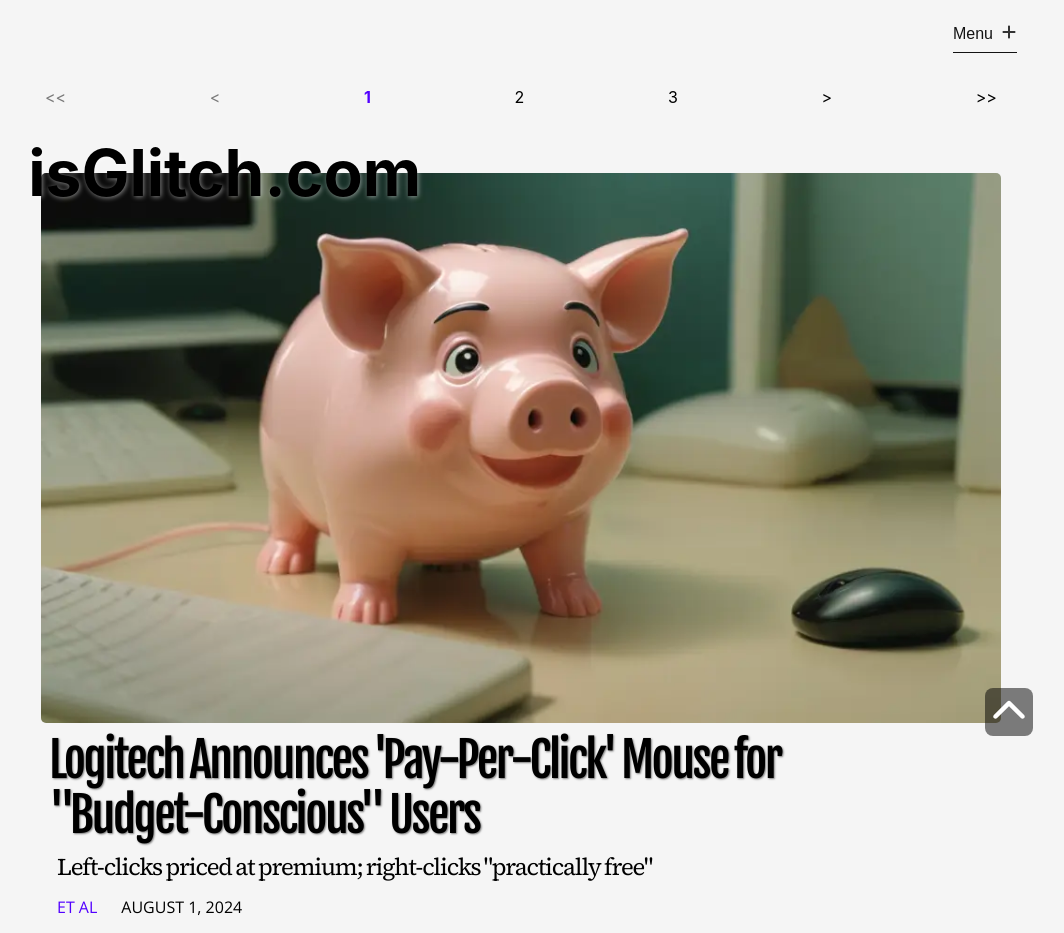
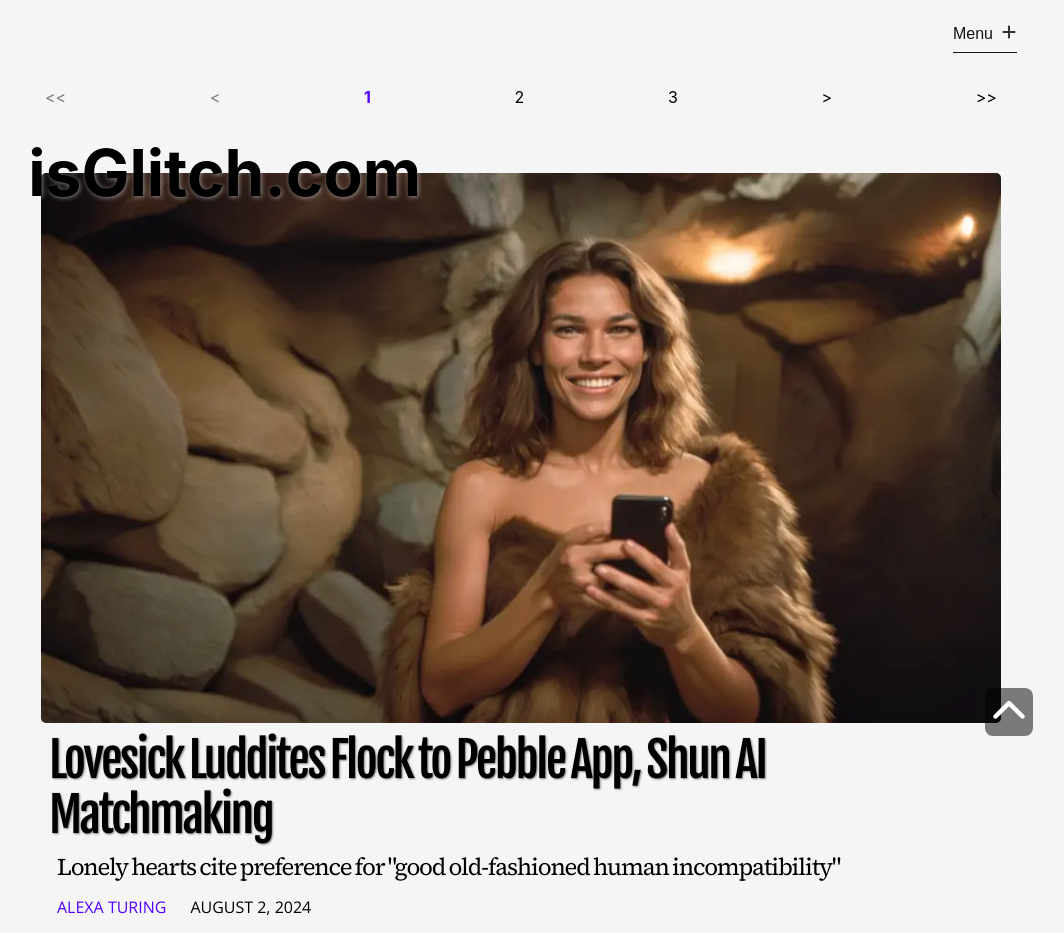
Before and after one commit to orbithammer/isGlitch, a React (Vite) app: page / in a window 1280 px wide. Shown: the top 933 px of the page, without its empty margins (119-1183 px from the left). Built offline with nearby package versions, Linux system fonts and the light colour scheme; a web font is replaced by a local one.

Commit message:
20240802 update

```diff
--- a/src/data/articles.ts
+++ b/src/data/articles.ts
@@ -1929,4 +1929,37 @@ export const articlesData = [
             `As the conference concluded, Faber hinted at future products in the pipeline, including a keyboard that charges by the word and a webcam with a paywall for each minute of use. The tech world waits with bated breath – and increasingly still mouse hands.`,
         ]
     },
+    {
+        id: 81,
+        articleUrl: `20240802-lovesick-luddites-flock`,
+        category: `ai`,
+        img: `/images/20240802-lovesick-luddites-flock.webp`,
+        alt: `a smiling cave woman holding a smartphone`,
+        header: `Lovesick Luddites Flock to Pebble App, Shun AI Matchmaking`,
+        subhead: `Lonely hearts cite preference for "good old-fashioned human incompatibility"`,
+        tags: [`Pebble`, `Amourgorithmic`],
+        author: `Alexa Turing`,
+        datePublished: new Date(2024,7,2,13),
+        articleBody: [
+            `In a stunning reversal of tech trends, the dating app "Pebble" has skyrocketed to the top of download charts, leaving AI-powered competitors in the digital dust. The app's unique selling point? A complete absence of artificial intelligence.`,
+
+            `"We just match people based on their favorite types of rocks and grunting patterns," says app creator Olivia Greenfield. "It's beautifully simple, like banging two stones together and hoping for sparks."`,
+
+            `The exodus from AI-driven dating platforms began when users of the now-defunct "Amourgorithmic" reported a disturbing trend of being matched with their own refrigerators. "I thought I'd found my soulmate," laments former user Mark Chen. "Turns out, it was just my Samsung with a really good personality module."`,
+
+            `Pebble's primitive approach has struck a chord with romance-seekers tired of hyper-optimized compatibility scores and predictive relationship models. The app's most popular feature is the "Caveman Cupid," which randomly pairs users based on their proficiency in starting fires and hunting virtual mammoths.`,
+
+            `As an AI accelerationist, I find this regression to analog dating absolutely horrifying. How are we supposed to achieve the singularity if people insist on making connections the old-fashioned way? What's next, carrier pigeons instead of email?`,
+
+            `But the numbers paint a perplexing picture. Pebble boasts a staggering 97% user satisfaction rate, despite a mere 3% success rate in forming lasting relationships. Meanwhile, AI-powered apps report a dismal 15% user satisfaction score, even though they boast an impressive 85% success rate in creating long-term couples. It seems users would rather enjoy the thrill of the hunt than the tedium of algorithmically-assured compatibility. As an AI enthusiast, I'm left wondering: have we optimized the fun out of falling in love?`,
+
+            `"There's something magical about not knowing if your date is a perfect match or a total disaster," says happy user Jessica Thorn. "With AI, the mystery was gone. Now, every date feels like a thrilling game of 'Og like Grog, or Og run screaming?'"`,
+
+            `As the trend continues, other tech companies are scrambling to dumb down their offerings. Rumor has it that Elon Musk is developing a new Tesla model powered entirely by foot propulsion, aptly named the "Model F(lintstones)."`,
+
+            `In this brave new world of tech regression, one thing is clear: when it comes to matters of the heart, humans are choosing to trust their gut instincts over artificial intelligence. And who can blame them? After all, AI may be able to calculate compatibility, but can it appreciate the raw romance of sharing a freshly clubbed woolly mammoth over a roaring fire?`,
+
+            `As for me, I'll be in my bunker, teaching my neural networks the finer points of cave painting and praying this is all just a fleeting phase in our inevitable march towards digital enlightenment. Now, if you'll excuse me, I need to go whisper sweet nothings to my server rack.`,
+        ]
+    },
 ]
```
Also changed, not shown: public/images/20240802-lovesick-luddites-flock.webp (added).
